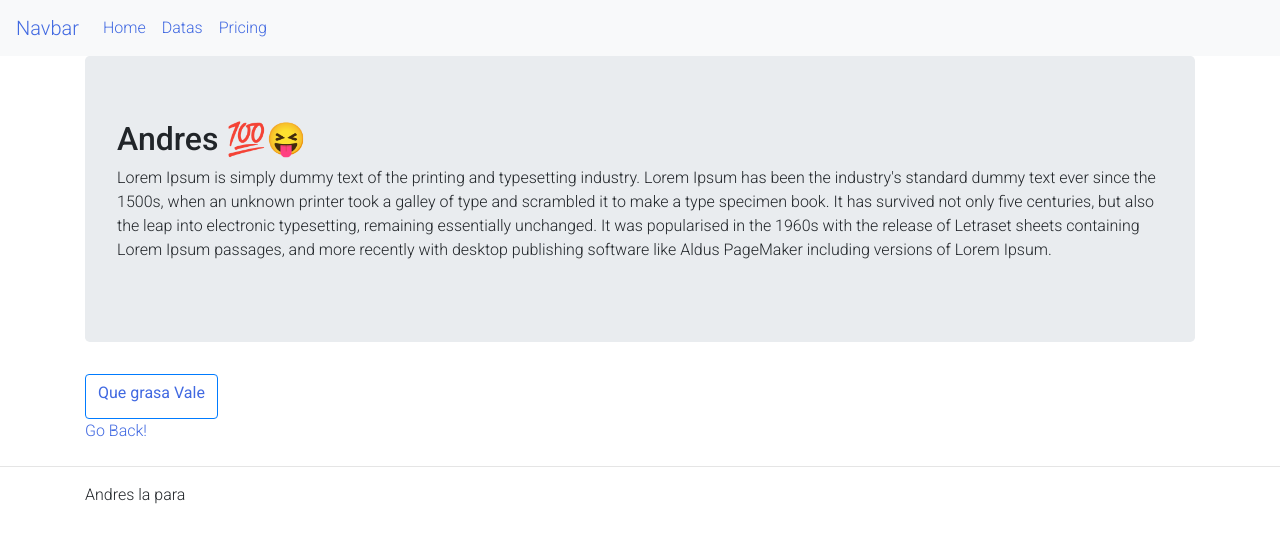
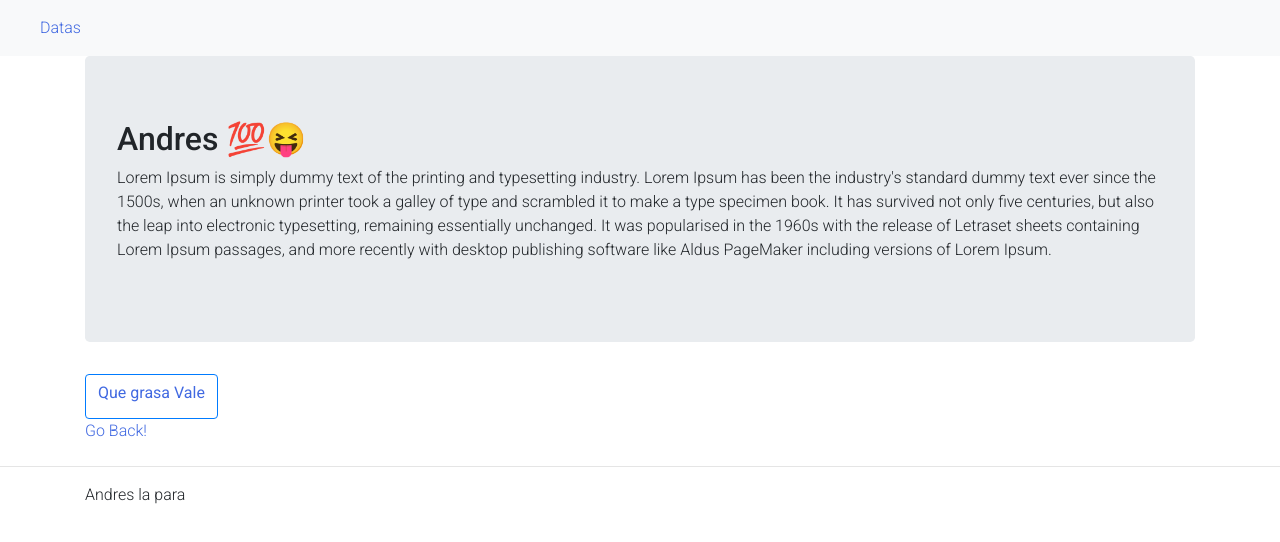
Before and after one commit to andresogando/NextJSPractice, a Next.js app: page / in a window 1280 px wide. Shown: the top 542 px of the page. Built offline with nearby package versions, Linux system fonts and the light colour scheme.

Commit message:
cambios al nav

```diff
--- a/components/header.js
+++ b/components/header.js
@@ -5,12 +5,9 @@ import {Navbar, FormControl, Button,Nav, Form} from 'react-bootstrap';
 export default function Header(){
     return(
         <Navbar  sticky='top' bg="light" variant="light">
-            <Navbar.Brand href="#home">Navbar</Navbar.Brand>
+            <Navbar.Brand href="/"><i class="fas fa-home"></i></Navbar.Brand>
             <Nav className="mr-auto">
-            <Nav.Link href="/">Home</Nav.Link>
             <Nav.Link href="/b/datas">Datas</Nav.Link>
-            <Nav.Link href="#pricing">Pricing</Nav.Link>
-            <Nav.Link><i class="fas fa-home"></i></Nav.Link>
             </Nav>
       </Navbar>
     )
```
